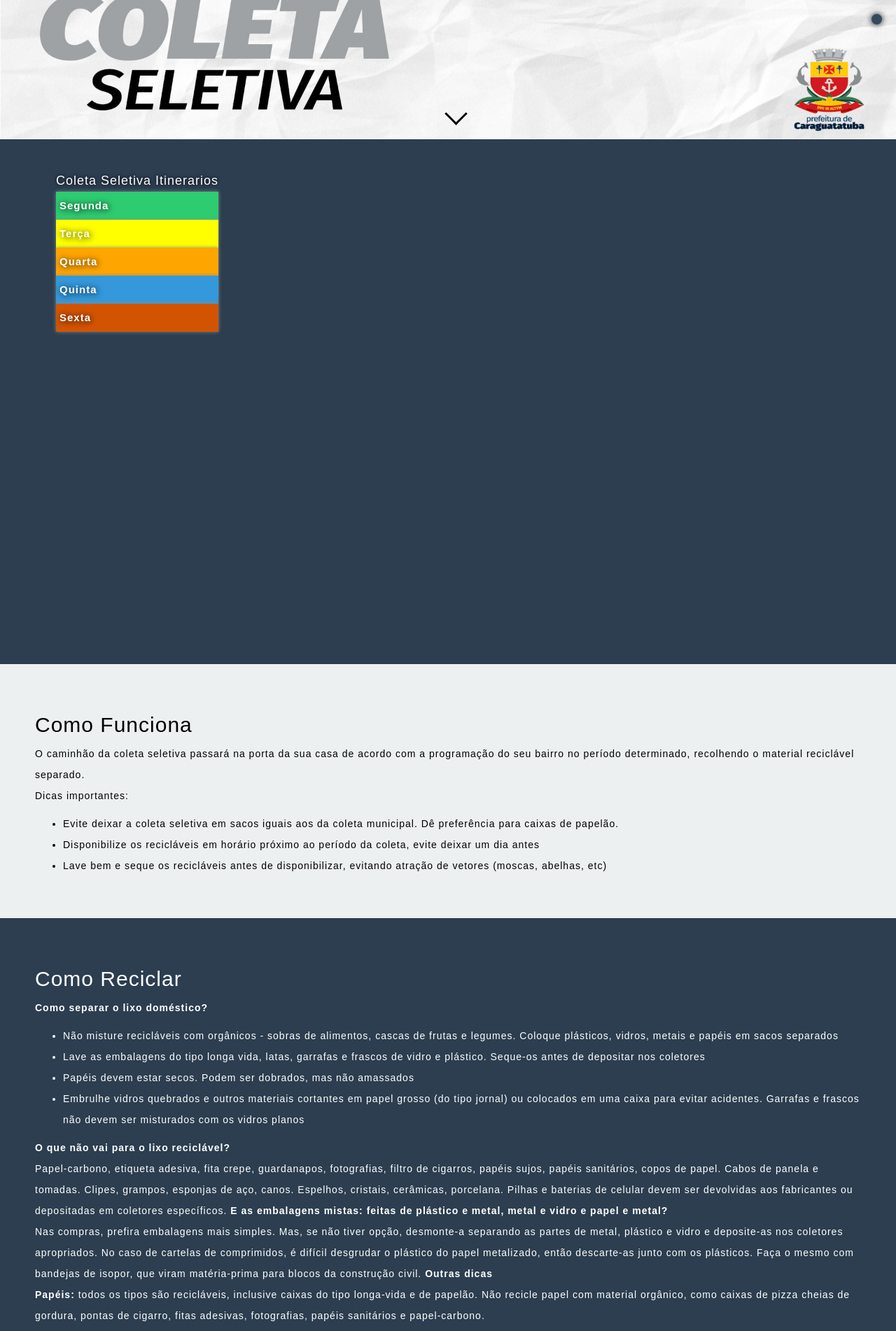
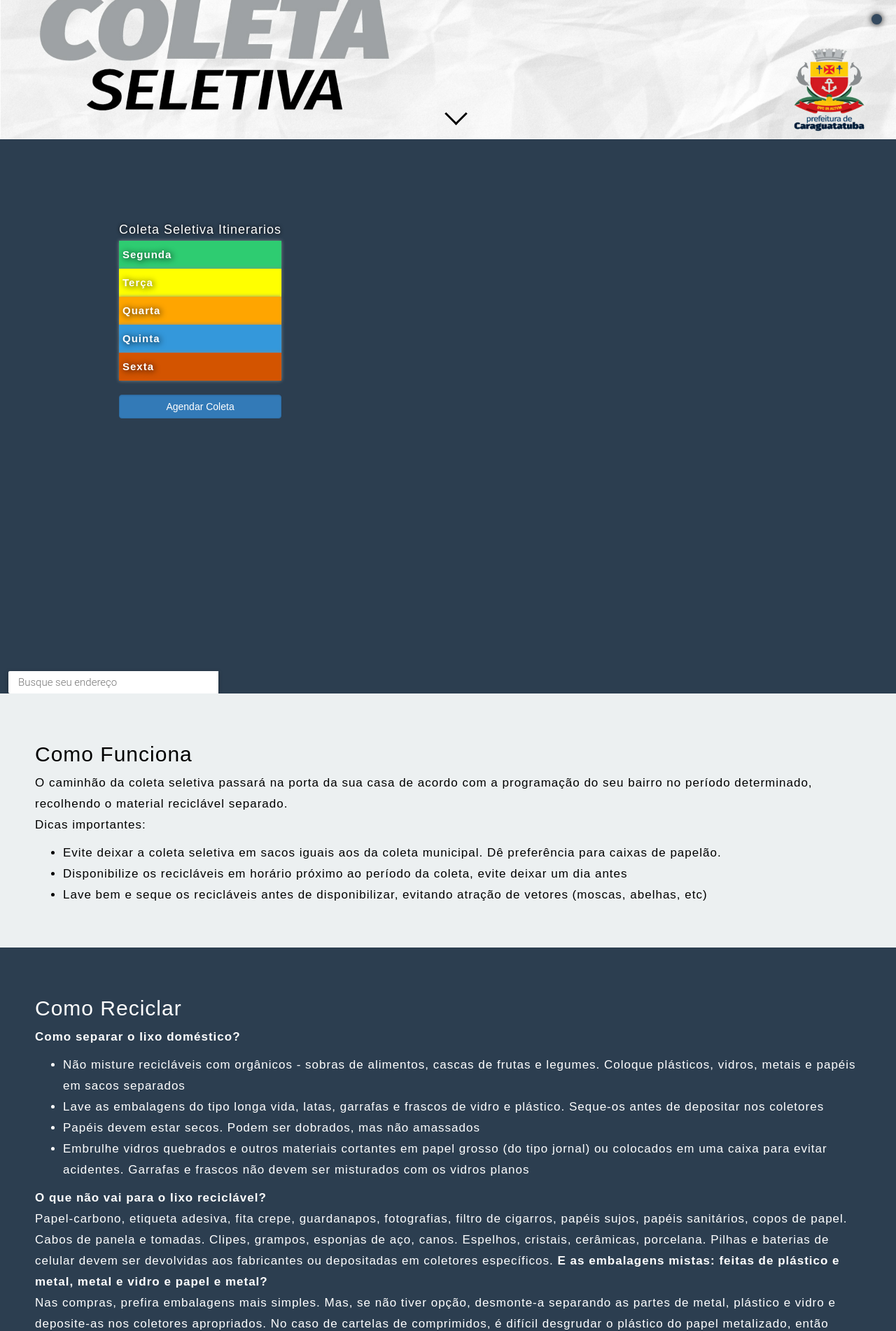
Before and after one commit to wiatanos/coletaseletiva, a PHP site: page / in a window 1280 px wide. Shown: the part 460-2362 px from the top of the page at 70% size. Run offline with PHP 8.4, Linux system fonts and the light colour scheme; some libraries are stand-ins or nearby versions; some web fonts are replaced.

Commit message:
ajustado mapa, kml, add botao agendar coleta

```diff
--- a/css/style.css
+++ b/css/style.css
@@ -34,9 +34,6 @@ h1{
 }
 
 /*---------------------------- DIVS --------------------*/
-
-
-
 #main, #section1, #map_container {
   width: 100%;
   min-height: 100%;
@@ -53,7 +50,6 @@ h1{
   margin-top: 50px;
 }
 
-
 #map_container{
   position: relative;
 }
@@ -63,14 +59,63 @@ h1{
   overflow: hidden;
   position: relative;
 }
-
+#map > div{
+  color: black;
+}
 
 #over_map, #title, #arrow_down {position: absolute; z-index: 99;}
-#over_map{top: 50px; left: 80px;}
+#over_map{top: 120px; left: 170px;}
 #over_map ul{box-shadow: 0px 0px 5px 0px #7f8c8d; text-shadow: 1px 1px 10px black; padding: 5px; font-weight: bold; font-size: 15px; margin: 0;}
 #title{top: 50px; padding: 0; margin: 0;}
 #title img{width: 300px;}
 #arrow_down{bottom: 20px; left: 50%;}
+
+
+      .controls {
+        margin-top: 10px;
+        border: 1px solid transparent;
+        border-radius: 2px 0 0 2px;
+        box-sizing: border-box;
+        -moz-box-sizing: border-box;
+        height: 32px;
+        outline: none;
+        box-shadow: 0 2px 6px rgba(0, 0, 0, 0.3);
+        color: black;
+      }
+
+      #pac-input {
+        background-color: #fff;
+        font-family: Roboto;
+        font-size: 15px;
+        font-weight: 300;
+        margin-left: 12px;
+        padding: 0 11px 0 13px;
+        text-overflow: ellipsis;
+        width: 300px;
+      }
+
+      #pac-input:focus {
+        border-color: #4d90fe;
+      }
+
+      .pac-container {
+        font-family: Roboto;
+      }
+
+      #type-selector {
+        color: #fff;
+        background-color: #4d90fe;
+        padding: 5px 11px 0px 11px;
+      }
+
+      #type-selector label {
+        font-family: Roboto;
+        font-size: 13px;
+        font-weight: 300;
+      }
+      #target {
+        width: 345px;
+      }
 
 
 
@@ -179,6 +224,15 @@ p img{
   padding: 10px;
 }
 
+.area, .area2{padding: 50px;font-family: sans-serif; letter-spacing: 1px; line-height: 30px;}
+.area{background-color: #2C3E50; color: white}.area2{background-color: #ecf0f1; color: black;}
+
+article{
+  font-size: 17px;
+}
+
+
+
 /*---------------------------- MEDIA QUERYS --------------------*/
 @media screen and (max-width: 768px) {
   #map{
@@ -214,16 +268,6 @@ p img{
   }
 }
 
-
-.area, .area2{padding: 50px;font-family: sans-serif; letter-spacing: 1px; line-height: 30px;}
-.area{background-color: #2C3E50; color: white}.area2{background-color: #ecf0f1; color: black;}
-
-p{
-  font-family: sans-serif;
-}
-
-
-
 /*---------------------------- NAV --------------------*/
 
 
@@ -238,3 +282,16 @@ p{
 nav ul li a {text-decoration:none;}
 #nav_dot ul {list-style-type:none; margin:0; padding:0;}
 .name-active {color:rgba(255,255,255,.0); background-color:#34495e; text-align:right;}
+
+@font-face {
+  font-family: 'Open Sans';
+  font-style: normal;
+  font-weight: 300;
+  src: local('Open Sans Light'), local('OpenSans-Light'), url(assets/fonts/OpenSans-Light.ttf) format('truetype');
+}
+@font-face {
+  font-family: 'Open Sans';
+  font-style: normal;
+  font-weight: 400;
+  src: local('Open Sans'), local('OpenSans'), url(assets/fonts/OpenSans-Regular.ttf) format('truetype');
+}
--- a/index.php
+++ b/index.php
@@ -68,8 +68,10 @@
                   <ul style="background-color: orange;">Quarta</ul>
                   <ul style="background-color: #3498db;">Quinta</ul>
                   <ul style="background-color: #d35400;">Sexta</ul>
+                  <a href="#section5"><input type="button" class="form-control btn btn-primary" style="margin-top: 20px;" value="Agendar Coleta"></a>
               </div>
             </div>
+            <input id="pac-input" class="controls" type="text" placeholder="Busque seu endereço">
           </div>
 
           <div class="area2 col-xs-12" id="section2">
@@ -148,7 +150,7 @@
 
                 <h2 class="col-xs-12 col-md-5">Fale Conosco</h2>
 
-                <div class="input-group col-xs-12 col-md-2 col-xs-offset-0 col-md-offset-5">
+                <div class="input-group">
                   <select class="form-control" id="select_contato">
                     <option value="1">Agendamento</option>
                     <option value="2">Contato</option>
@@ -156,7 +158,7 @@
                 </div>
 
 
-                <form method="post" action="db/mail.php" id="form_contato" class=" col-xs-offset-0 col-md-offset-7" hidden>
+                <form method="post" action="db/mail.php" id="form_contato" class="col-xs-offset-0 col-md-offset-7" hidden>
 
                   <div class="form-group">
                     <label>Nome</label>
@@ -191,7 +193,7 @@
 
 
 
-                <form method="post" action="db/form-data.php" id="form_agenda" class=" col-xs-offset-0 col-md-offset-7">
+                <form method="post" action="db/form-data.php" id="form_agenda" class="col-xs-offset-0 col-md-offset-7">
 
                   <div class="form-group ">
                     <label>Nome/ Empresa</label>
@@ -262,7 +264,7 @@
     </body>
     <script type="text/javascript" src="js/jquery-3.2.1.min.js"></script>
     <script type="text/javascript" src="js/bootstrap.min.js"></script>
-    <script type="text/javascript" src="http://maps.googleapis.com/maps/api/js?key=AIzaSyA5i_gIrF096_zaINRRGh5GHpJbTpGN_SY"></script>
+    <script type="text/javascript" src="http://maps.googleapis.com/maps/api/js?key=AIzaSyDNYcra7RZ5stWmAcdNk_MB6d3u15bzTlI&libraries=places"></script>
     <script type="text/javascript" src="js/jquery.validate.min.js"></script>
     <script type="text/javascript" src="js/bootstrap-dialog.min.js"></script>
     <script type="text/javascript" src="js/jquery.mask.min.js"></script>
--- a/js/main.js
+++ b/js/main.js
@@ -12,15 +12,13 @@ function initialize() {
 	var mapOptions = {
 		zoom: 13,
 		center: latlng,
-			mapTypeId: google.maps.MapTypeId.ROADMAP,
-			mapTypeControl: false,
-			disableDefaultUI: true,
+		mapTypeId: google.maps.MapTypeId.ROADMAP
 	}
 
 	map = new google.maps.Map(document.getElementById('map'), mapOptions);
 
 	var ctaLayer = new google.maps.KmlLayer({
-			url: 'https://www.dropbox.com/s/f32mc16cmbyd338/mapa.kmz?dl=1',
+		url: 'https://www.dropbox.com/s/5h6x7zypgtb8v6l/coleta.kml?dl=1',
 		map: map
 	});
 
@@ -32,6 +30,66 @@ function initialize() {
 		// });
 
 		console.log(ctaLayer);
+
+
+		// Create the search box and link it to the UI element.
+		var input = document.getElementById('pac-input');
+		var searchBox = new google.maps.places.SearchBox(input);
+		map.controls[google.maps.ControlPosition.TOP_LEFT].push(input);
+
+  // Bias the SearchBox results towards current map's viewport.
+  map.addListener('bounds_changed', function() {
+  	searchBox.setBounds(map.getBounds());
+  });
+
+  var markers = [];
+  // Listen for the event fired when the user selects a prediction and retrieve
+  // more details for that place.
+  searchBox.addListener('places_changed', function() {
+  	var places = searchBox.getPlaces();
+
+  	if (places.length == 0) {
+  		return;
+  	}
+
+    // Clear out the old markers.
+    markers.forEach(function(marker) {
+    	marker.setMap(null);
+    });
+    markers = [];
+
+    // For each place, get the icon, name and location.
+    var bounds = new google.maps.LatLngBounds();
+    places.forEach(function(place) {
+    	if (!place.geometry) {
+    		console.log("Returned place contains no geometry");
+    		return;
+    	}
+    	var icon = {
+    		url: place.icon,
+    		size: new google.maps.Size(71, 71),
+    		origin: new google.maps.Point(0, 0),
+    		anchor: new google.maps.Point(17, 34),
+    		scaledSize: new google.maps.Size(25, 25)
+    	};
+
+      // Create a marker for each place.
+      markers.push(new google.maps.Marker({
+      	map: map,
+      	icon: icon,
+      	title: place.name,
+      	position: place.geometry.location
+      }));
+
+      if (place.geometry.viewport) {
+        // Only geocodes have viewport.
+        bounds.union(place.geometry.viewport);
+    } else {
+    	bounds.extend(place.geometry.location);
+    }
+});
+    map.fitBounds(bounds);
+});
 }
 
 $( document ).ready( function() {
@@ -105,7 +163,7 @@ $(document).ready(function(){
 			}
 		}
 	});
-	$("nav a").click(function(evn){
+	$("a").click(function(evn){
 		evn.preventDefault();
 		$('html,body').scrollTo(this.hash, this.hash);
 	});
```
Lines whose indentation alone changed are shown as unchanged.
